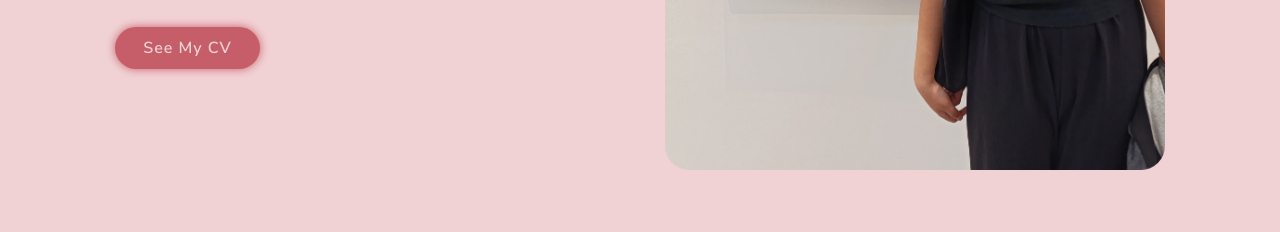
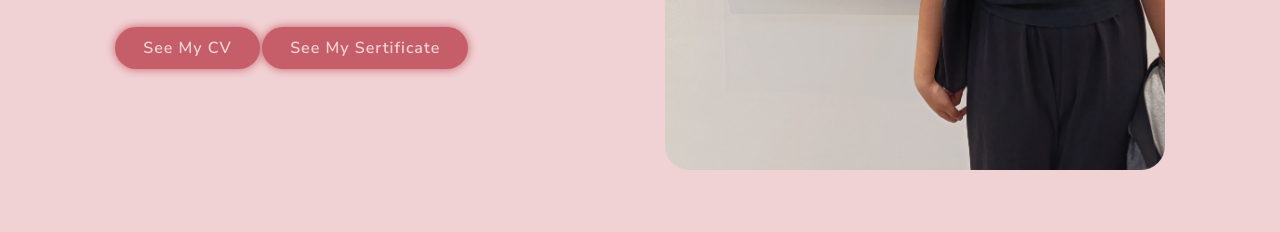
Before and after one commit to maroipmj/Portfolio, a plain HTML site: page index.html in a window 1280 px wide. Shown: the part 568-800 px from the top of the page. Drawn offline with nearby package versions, Linux system fonts and the light colour scheme.

Commit message:
Update index.html

```diff
--- a/index.html
+++ b/index.html
@@ -40,6 +40,7 @@
                     <a href="https://github.com/maroipmj" target="_blank"><i class="fa-brands fa-github"></i></a>
                 </div>
                 <a href="https://drive.google.com/file/d/1G4DMfnMkwqG5IkUyidrKyuoaqeReq730/view?usp=sharing" target="_blank" class="btn"> See My CV</a>
+                <a href="https://drive.google.com/drive/folders/11vhdtEd87t7H-C67COeUicHxjtvUzXsc?usp=sharing" target="_blank" class="btn"> See My Sertificate</a>
             </div>
             <div class="home-img">
                 <img src="avatar2.jpg" alt="">
```
